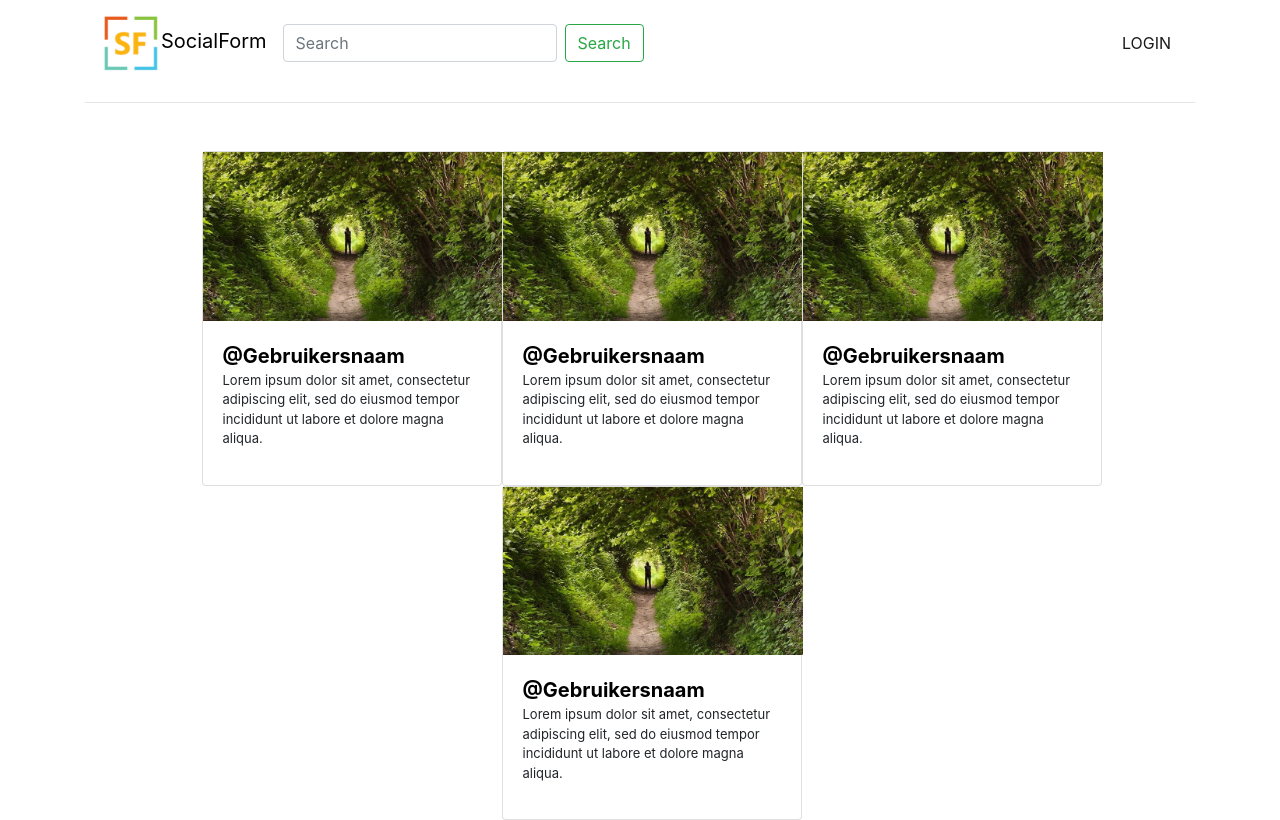
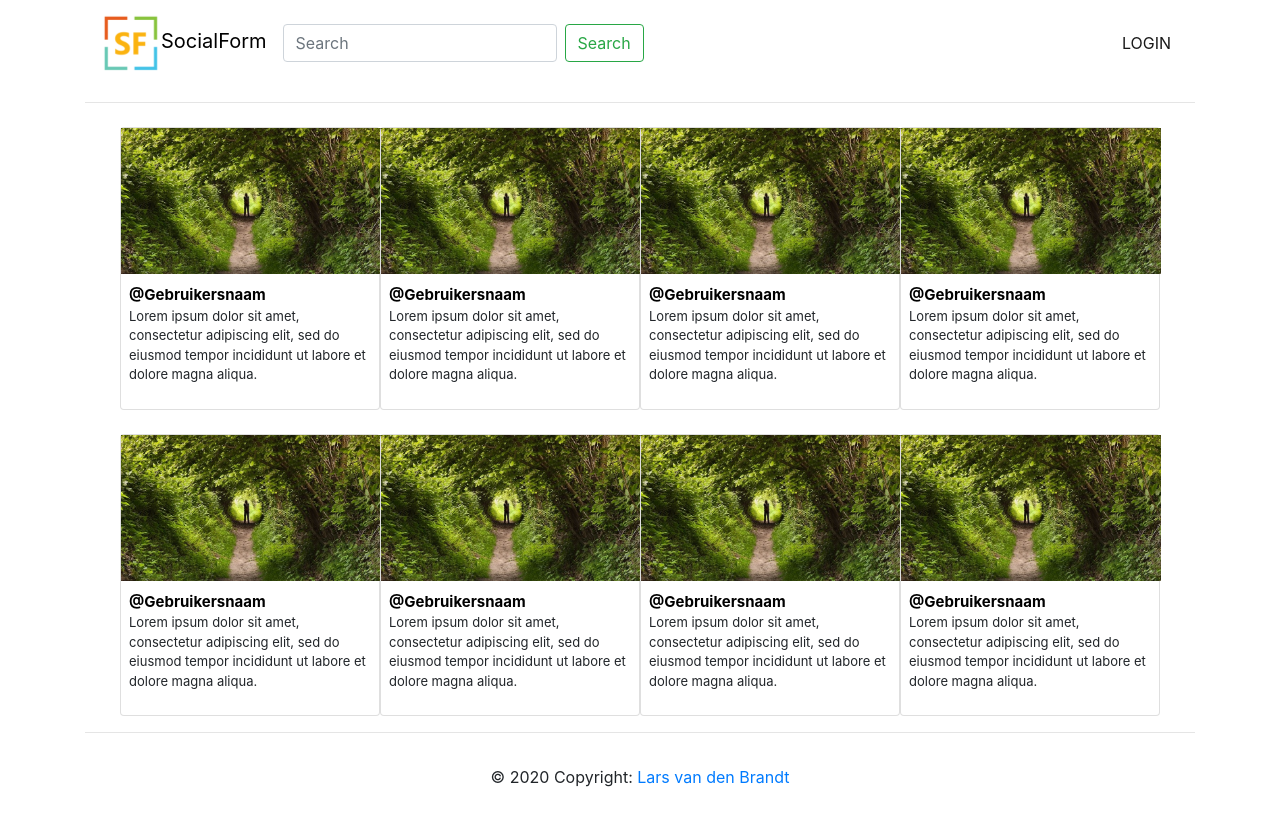
Before and after one commit to LarsvdBrandt/SocialForm, a React (Create React App) app in the folder socialform_web_app/: page / in a window 1280 px wide. Built offline with nearby package versions, Linux system fonts and the light colour scheme.

Commit message:
Body cards finished

```diff
--- a/socialform_web_app/src/App.css
+++ b/socialform_web_app/src/App.css
@@ -154,12 +154,12 @@ nav .search-container button:hover {
 }
 
 .card-image-index {
-  width: 300px;
+  width: 260px;
   height: auto;
 }
 
 .card-title-index {
-  font-size: 20px;
+  font-size: 15px;
   font-weight: bold;
   color: black;
 }
@@ -172,3 +172,10 @@ nav .search-container button:hover {
 .card-text-index {
   font-size: small;
 }
+
+.card-body-index {
+  -ms-flex: 1 1 auto;
+  flex: 1 1 auto;
+  min-height: 1px;
+  padding: 0.5rem;
+}
--- a/socialform_web_app/src/App.js
+++ b/socialform_web_app/src/App.js
@@ -3,6 +3,7 @@ import "./App.css";
 import Navbar from "./components/Navbar.js";
 import "bootstrap/dist/css/bootstrap.min.css";
 import BodyIndex from "./components/BodyIndex";
+import Footer from "./components/Footer";
 
 function App() {
   return (
@@ -10,6 +11,8 @@ function App() {
       <Navbar />
       <hr />
       <BodyIndex />
+      <hr />
+      <Footer />
     </div>
   );
 }
--- a/socialform_web_app/src/components/BodyIndex.js
+++ b/socialform_web_app/src/components/BodyIndex.js
@@ -6,12 +6,12 @@ import { CardDeck } from "react-bootstrap";
 
 function BodyIndex() {
   return (
-    <div class="row mt-5 ml-2 justify-content-center">
-      <div class="card" style={{ width: "300px" }}>
+    <div class="row mt-4 justify-content-center">
+      <div class="card" style={{ width: "260px" }}>
         <a href="Photodetails">
           <img className="card-image-index" src={testPhoto} alt="Logo" />
         </a>
-        <div class="card-body">
+        <div class="card-body-index">
           <a class="card-title-index" href="username">
             @Gebruikersnaam
           </a>
@@ -22,11 +22,11 @@ function BodyIndex() {
         </div>
       </div>
 
-      <div class="card" style={{ width: "300px" }}>
+      <div class="card" style={{ width: "260px" }}>
         <a href="Photodetails">
           <img className="card-image-index" src={testPhoto} alt="Logo" />
         </a>
-        <div class="card-body">
+        <div class="card-body-index">
           <a class="card-title-index" href="username">
             @Gebruikersnaam
           </a>
@@ -37,11 +37,11 @@ function BodyIndex() {
         </div>
       </div>
 
-      <div class="card" style={{ width: "300px" }}>
+      <div class="card" style={{ width: "260px" }}>
         <a href="Photodetails">
           <img className="card-image-index" src={testPhoto} alt="Logo" />
         </a>
-        <div class="card-body">
+        <div class="card-body-index">
           <a class="card-title-index" href="username">
             @Gebruikersnaam
           </a>
@@ -52,11 +52,11 @@ function BodyIndex() {
         </div>
       </div>
 
-      <div class="card" style={{ width: "300px" }}>
+      <div class="card" style={{ width: "260px" }}>
         <a href="Photodetails">
           <img className="card-image-index" src={testPhoto} alt="Logo" />
         </a>
-        <div class="card-body">
+        <div class="card-body-index">
           <a class="card-title-index" href="username">
             @Gebruikersnaam
           </a>
@@ -66,6 +66,68 @@ function BodyIndex() {
           </p>
         </div>
       </div>
+
+      <div class="row mt-4 justify-content-center">
+        <div class="card" style={{ width: "260px" }}>
+          <a href="Photodetails">
+            <img className="card-image-index" src={testPhoto} alt="Logo" />
+          </a>
+          <div class="card-body-index">
+            <a class="card-title-index" href="username">
+              @Gebruikersnaam
+            </a>
+            <p class="card-text-index">
+              Lorem ipsum dolor sit amet, consectetur adipiscing elit, sed do
+              eiusmod tempor incididunt ut labore et dolore magna aliqua.
+            </p>
+          </div>
+        </div>
+
+        <div class="card" style={{ width: "260px" }}>
+          <a href="Photodetails">
+            <img className="card-image-index" src={testPhoto} alt="Logo" />
+          </a>
+          <div class="card-body-index">
+            <a class="card-title-index" href="username">
+              @Gebruikersnaam
+            </a>
+            <p class="card-text-index">
+              Lorem ipsum dolor sit amet, consectetur adipiscing elit, sed do
+              eiusmod tempor incididunt ut labore et dolore magna aliqua.
+            </p>
+          </div>
+        </div>
+
+        <div class="card" style={{ width: "260px" }}>
+          <a href="Photodetails">
+            <img className="card-image-index" src={testPhoto} alt="Logo" />
+          </a>
+          <div class="card-body-index">
+            <a class="card-title-index" href="username">
+              @Gebruikersnaam
+            </a>
+            <p class="card-text-index">
+              Lorem ipsum dolor sit amet, consectetur adipiscing elit, sed do
+              eiusmod tempor incididunt ut labore et dolore magna aliqua.
+            </p>
+          </div>
+        </div>
+
+        <div class="card" style={{ width: "260px" }}>
+          <a href="Photodetails">
+            <img className="card-image-index" src={testPhoto} alt="Logo" />
+          </a>
+          <div class="card-body-index">
+            <a class="card-title-index" href="username">
+              @Gebruikersnaam
+            </a>
+            <p class="card-text-index">
+              Lorem ipsum dolor sit amet, consectetur adipiscing elit, sed do
+              eiusmod tempor incididunt ut labore et dolore magna aliqua.
+            </p>
+          </div>
+        </div>
+      </div>
     </div>
   );
 }
--- /dev/null
+++ b/socialform_web_app/src/components/Footer.js
@@ -0,0 +1,15 @@
+import React from "react";
+import socialformlogo from "../images/socialformlogo.png";
+
+function Footer() {
+  return (
+    <footer class="page-footer font-small blue">
+      <div class="footer-copyright text-center py-3">
+        © 2020 Copyright:
+        <a href="https://mdbootstrap.com/"> Lars van den Brandt</a>
+      </div>
+    </footer>
+  );
+}
+
+export default Footer;
```
